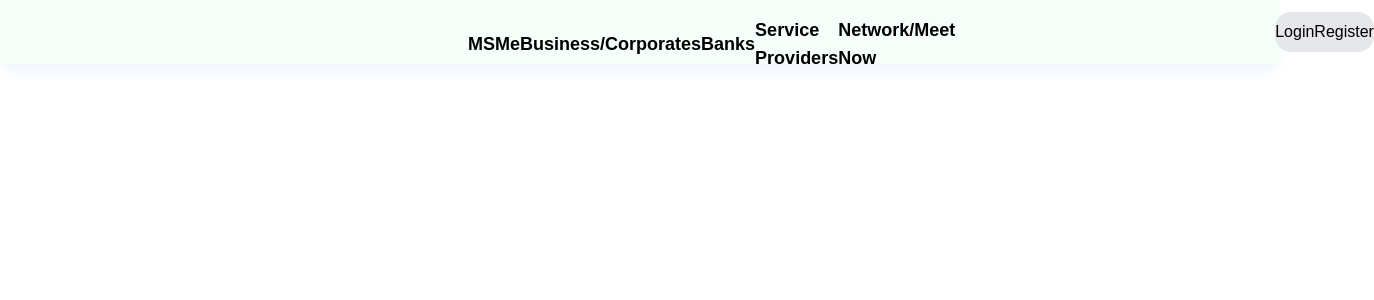
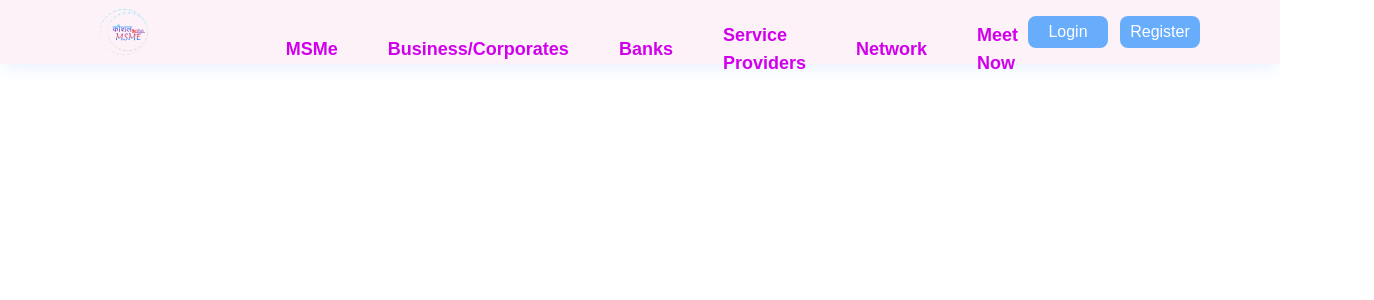
Before and after one commit to bickysingh80177/Kaushal_Network, a React (Create React App) app in the folder frontend/: page / in a window 1280 px wide. Shown: the top 300 px of the page, 1374 px wide, since content can reach past the window. Built offline with nearby package versions, Linux system fonts and the light colour scheme.

Commit message:
navbar style added

```diff
--- a/frontend/src/App.js
+++ b/frontend/src/App.js
@@ -1,5 +1,5 @@
 import React, { Suspense } from "react";
-import { BrowserRouter, Routes, Route, Link } from "react-router-dom";
+import { BrowserRouter, Routes, Route } from "react-router-dom";
 import { ToastContainer } from "react-toastify";
 import "react-toastify/dist/ReactToastify.css";
 import Login from "./components/login/Login";
--- a/frontend/src/components/section/Navbar.jsx
+++ b/frontend/src/components/section/Navbar.jsx
@@ -4,24 +4,45 @@ import { Link } from "react-router-dom";
 
 const Navbar = () => {
   return (
-    <div className="flex justify-start items-center gap-x-80 py-2 bg-[#ecfdf57a] shadow-lg shadow-blue-50">
+    <div className="flex justify-between items-center py-2 bg-[#fdf2f8] shadow-lg shadow-blue-50 w-full px-20">
       <div className="w-16 ms-5">
         <Link to="/">
           <img src={logo} alt="logo" />
         </Link>
       </div>
-      <nav className="w-[50rem] h-10 rounded-2xl ms-32 mt-2">
-        <ul className="flex justify-evenly items-center text-lg font-bold">
-          <li>MSMe</li>
-          <li>Business/Corporates</li>
-          <li>Banks</li>
-          <li>Service Providers</li>
-          <li>Network/Meet Now</li>
+      <nav className="h-10 rounded-2xl ms-32 mt-2">
+        <ul className="flex justify-evenly items-center text-lg font-bold navbar-list">
+          <li className="navbar-btn">
+            <Link to="/msme">MSMe</Link>
+          </li>
+          <li className="navbar-btn">
+            <Link to="/corporate">Business/Corporates</Link>
+          </li>
+          <li className="navbar-btn">
+            <Link to="/">Banks</Link>
+          </li>
+          <li className="navbar-btn">
+            <Link to="/service_provider">Service Providers</Link>
+          </li>
+          <li className="navbar-btn">
+            <Link to="/network">Network</Link>
+          </li>
+          <li className="navbar-btn">
+            <Link to="/">Meet Now</Link>
+          </li>
         </ul>
       </nav>
-      <div className="bg-gray-200 flex justify-evenly items-center rounded-2xl w-[15rem] h-10">
-        <h1>Login</h1>
-        <h1>Register</h1>
+      <div className="flex justify-evenly items-center rounded-2xl gap-3">
+        <Link to="/login">
+          <button className="bg-[#3094FEB9] p-1 w-20 rounded-lg text-white hover:text-gray-300">
+            Login
+          </button>
+        </Link>
+        <Link to="/register">
+          <button className="bg-[#3094FEB9] p-1 w-20 rounded-lg text-white hover:text-gray-300">
+            Register
+          </button>
+        </Link>
       </div>
     </div>
   );
--- a/frontend/src/index.css
+++ b/frontend/src/index.css
@@ -6,3 +6,37 @@ body,
 html {
   font-family: "Titillium Web", sans-serif;
 }
+
+.navbar-list {
+  gap: 30px;
+}
+
+.navbar-btn {
+  font-family: "Titillium Web", sans-serif;
+  padding: 5px;
+  padding-left: 10px;
+  padding-right: 10px;
+  color: #d100ec;
+  text-decoration: none;
+  display: inline-block;
+  position: relative;
+  transition: all 0.5s;
+}
+
+.navbar-btn:after {
+  content: "";
+  position: absolute;
+  width: 100%;
+  transform: scaleX(0);
+  height: 2px;
+  bottom: 0;
+  left: 0;
+  background-color: #c026d3;
+  transform-origin: bottom right;
+  transition: transform 0.25s ease-out;
+}
+
+.navbar-btn:hover:after {
+  transform: scaleX(1);
+  transform-origin: bottom left;
+}
```
